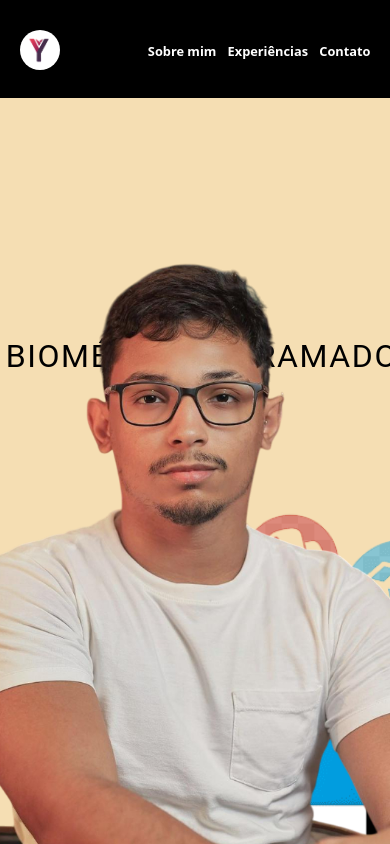
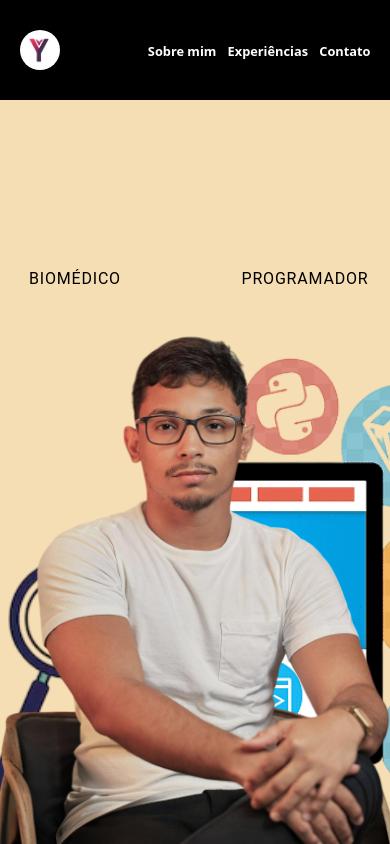
Before and after one commit to YlsonSantos/Portfolio_Ylson, a React (Vite) app: page / in a window 390 px wide. Built offline with nearby package versions, Linux system fonts and the light colour scheme.

Commit message:
correção do home

```diff
--- a/src/styles/Medias.css
+++ b/src/styles/Medias.css
@@ -39,7 +39,6 @@
   }
 }
 
-
 /*Footer*/
 @media (max-width: 768px) {
   .footer-text {
@@ -64,7 +63,6 @@
     right: 0.7rem;
   }
 }
-
 
 /* Contato */
 @media (max-width: 830px) {
@@ -244,11 +242,10 @@
 @media (max-width: 480px) {
   .foto1,
   .foto2,
-  .foto3{
+  .foto3 {
     width: 330px !important;
   }
 }
-
 
 /* Experiencias */
 @media (max-width: 1030px) {
@@ -301,7 +298,7 @@
 }
 
 @media (max-width: 768px) {
-    .sessao.skills {
+  .sessao.skills {
     width: 95% !important;
   }
   .sessao.skills .skills-container {
@@ -375,7 +372,7 @@
 }
 
 @media (max-width: 768px) {
-  .sessao.projetos{
+  .sessao.projetos {
     width: 95%;
   }
   .projetos-container {
@@ -495,3 +492,84 @@
 }
 
 /* Home */
+
+@media (max-width: 1280px) {
+  .home {
+    height: 1210px !important;
+  }
+  .center-image {
+    width: 750px !important;
+  }
+  .side {
+    font-size: 1rem;
+    padding: 0.6rem 0.4rem;
+    background-size: 80% auto;
+    width: 100% !important;
+  }
+  .side h2 {
+    font-size: 2rem !important;
+    margin-bottom: 8px;
+  }
+}
+
+@media (max-width: 900px) {
+  .home {
+    flex-direction: column;
+    height: auto;
+    margin-top: 0;
+  }
+
+  .side {
+    width: 100%;
+    font-size: 1.5rem;
+    padding: 1rem 0.5rem;
+    background-size: contain;
+    align-items: center;
+    white-space: normal;
+    text-align: center;
+    transition: none !important;
+    filter: none;
+  }
+
+  .side h2 {
+    margin-bottom: 10px;
+    font-size: 1.4rem !important;
+  }
+
+  .side.left h2 {
+    margin-right: 45px;
+  }
+
+  .side.right h2 {
+    margin-left: 85px;
+  }
+}
+
+@media (max-width: 480px) {
+  .home {
+    height: 748px !important;
+  }
+  .center-image {
+    margin-top: 35px;
+    width: 400px !important;
+  }
+  .side {
+    font-size: 1rem;
+    padding: 0.6rem 0.4rem;
+    background-size: 80% auto;
+    width: 100% !important;
+    transition: none !important;
+    filter: none;
+  }
+  .side h2 {
+    font-size: 1rem !important;
+    margin-bottom: 8px;
+  }
+    .side.left h2 {
+    margin-right: 45px;
+  }
+
+  .side.right h2 {
+    margin-left: 25px;
+  }
+}
--- a/src/styles/Navbar.css
+++ b/src/styles/Navbar.css
@@ -9,6 +9,7 @@
   display: flex;
   justify-content: center;
   padding: 0;
+  z-index: 100;
 }
 
 .navbar-content {
```
